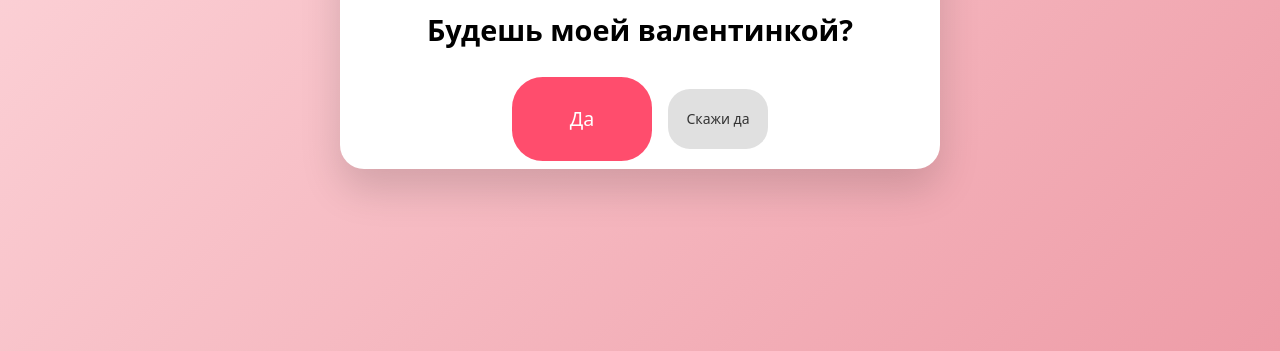
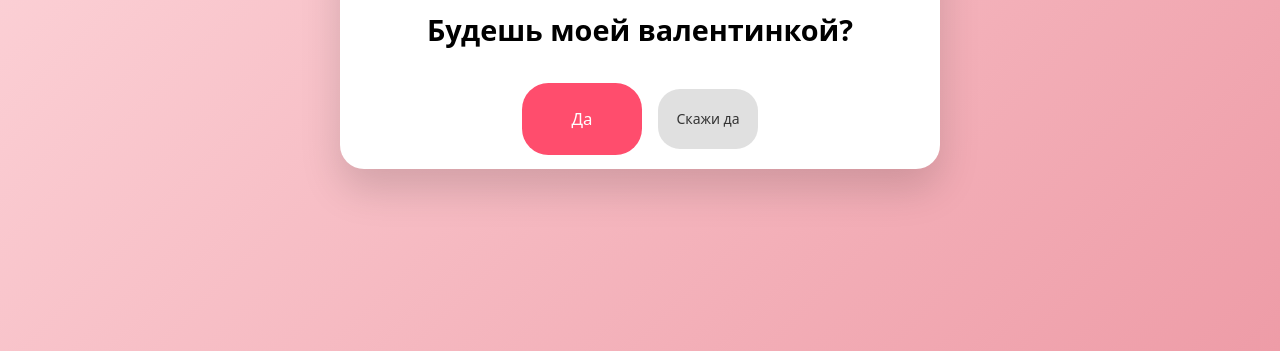
Before and after one commit to KaeriDevGit/buba-valentine, a plain HTML site: page index.html in a window 1280 px wide. Both pictures are taken after a click on the button "Нет". Shown: the part 449-800 px from the top of the page. Drawn offline with Linux system fonts and the light colour scheme.

Commit message:
Add files via upload

```diff
--- a/index.html
+++ b/index.html
@@ -158,11 +158,15 @@ document.addEventListener("DOMContentLoaded", () => {
   ];
 
   noBtn.addEventListener("click", () => {
-    yesScale += 0.4;
+    yesScale += 0.2;
     yesBtn.style.transform = `scale(${yesScale})`;
 
-    const maxOffset = bubble.offsetWidth - noBtn.offsetWidth - 20;
-    offset = Math.min(offset + 20, maxOffset);
+    const bubbleWidth = bubble.offsetWidth;
+    const btnWidth = noBtn.offsetWidth;
+
+    const maxOffset = bubbleWidth - btnWidth - 16;
+
+    offset = Math.min(offset + 10, maxOffset);
     noBtn.style.transform = `translateX(${offset}px)`;
 
     noBtn.textContent = funnyTexts[textIndex];
```
